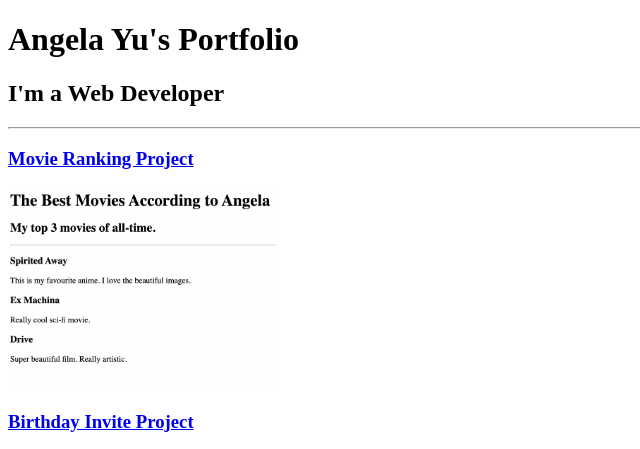
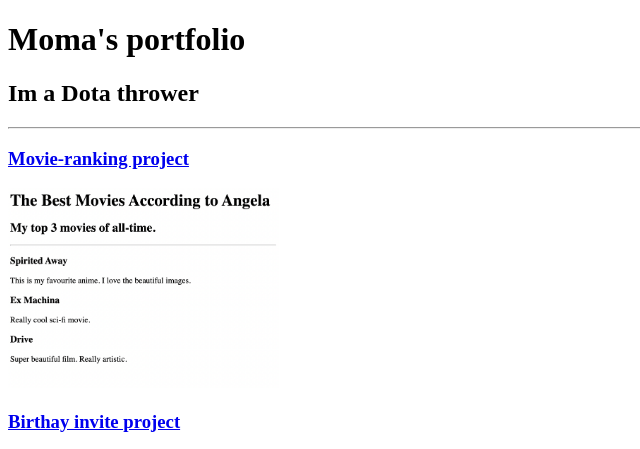
Before and after one commit to getit34/html-portfolio, a plain HTML site: page index.html in a window 1280 px wide. Shown: the top 449 px of the page, without its empty margins (0-640 px from the left). Drawn offline with Linux system fonts and the light colour scheme; grey boxes are pictures that could not be loaded.

Commit message:
Add files via upload

```diff
--- a/index.html
+++ b/index.html
@@ -1,22 +1,19 @@
 <!DOCTYPE html>
 <html lang="en">
-
 <head>
-  <meta charset="UTF-8">
-  <title>Angela's Portfolio</title>
+    <meta charset="UTF-8">
+    <title>Momainthebeningging</title>
 </head>
-
 <body>
-  <h1>Angela Yu's Portfolio</h1>
-  <h2>I'm a Web Developer</h2>
-  <hr />
-  <h3><a href="./public/movie-ranking.html">Movie Ranking Project</a></h3>
-  <img src="./assets/images/movie-ranking.png" height="200" alt="movie ranking project preview"/>
-  <h3><a href="./public/birthday-invite.html">Birthday Invite Project</a></h3>
-  <img src="./assets/images/birthday-invite.png" height="200" alt="birthday invite project preview"/>
-  <hr />
-  <a href="./public/about.html">About Me</a>
-  <a href="./public/contact.html">Contact Me</a>
+    <h1>Moma's portfolio</h1>
+    <h2>Im a Dota thrower</h2> <hr/>
+    <h3><a href="./public/movie-ranking.html">Movie-ranking project</a></h3>
+    <img src="./assets/images/movie-ranking.png" height="200" alt="movie-ranking"/>
+    <h3><a href="./public/birthday-invite.html">Birthay invite project</a></h3>
+    <img src="./assets/images/birthday-invite.png" height="200" alt="birthday-invite"/>
+    <hr />
+    <a href="./public/about.html">About Me</a>
+    <a href="./public/contact.html">Contact Me</a>
 </body>
 
 </html>
```
